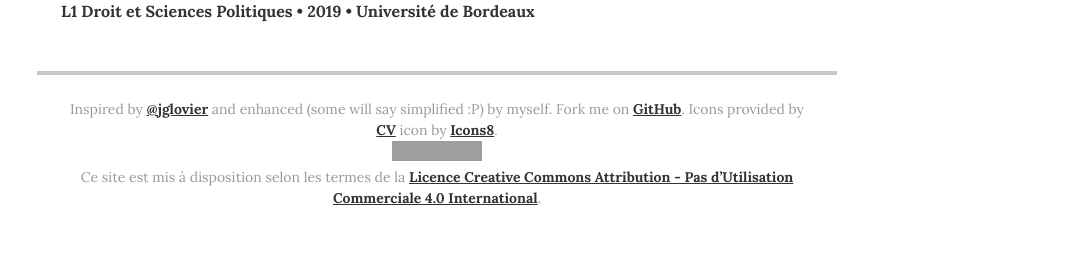
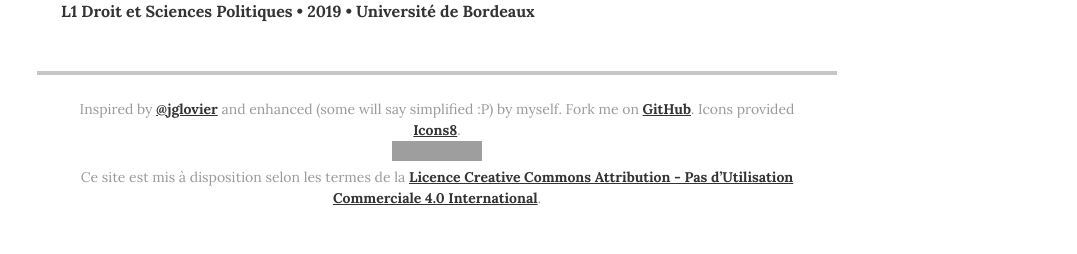
Before and after one commit to axelverrier/axelverrier.github.io, a Jekyll site: the page built from index.html, in a window 1280 px wide. Shown: the part 1102-1356 px from the top of the page, without its empty margins (203-1280 px from the left). Built offline with Jekyll 4.4.1, drawn with Linux system fonts in a browser that asks for light colours; nearby versions of some CDN libraries; grey boxes are pictures that could not be loaded.

Commit message:
Update index.html

```diff
--- a/index.html
+++ b/index.html
@@ -109,7 +109,7 @@
     <footer class="page-footer wrapper">
 		<p class="footer-line">Inspired by <a href="https://github.com/jglovier">@jglovier</a> and enhanced (some will say simplified :P) by myself.
 		Fork me on <a href="https://github.com/axelverrier/axelverrier.github.io">GitHub</a>.
-		Icons provided by <a target="_blank" href="https://icons8.com/icon/47960/cv">CV</a> icon by <a href="https://icons8.com">Icons8</a>.</p>
+		Icons provided <a href="https://icons8.com">Icons8</a>.</p>
 	    	<p id="license" class="footer-line"><a rel="license" href="http://creativecommons.org/licenses/by-nc/4.0/"><img alt="Licence Creative Commons" style="border-width:0;max-width:50%;" src="https://i.creativecommons.org/l/by-nc/4.0/88x31.png"/></a><br />Ce site est mis à disposition selon les termes de la <a rel="license" href="http://creativecommons.org/licenses/by-nc/4.0/">Licence Creative Commons Attribution - Pas d’Utilisation Commerciale 4.0 International</a>.</p>
     </footer>
 
```
